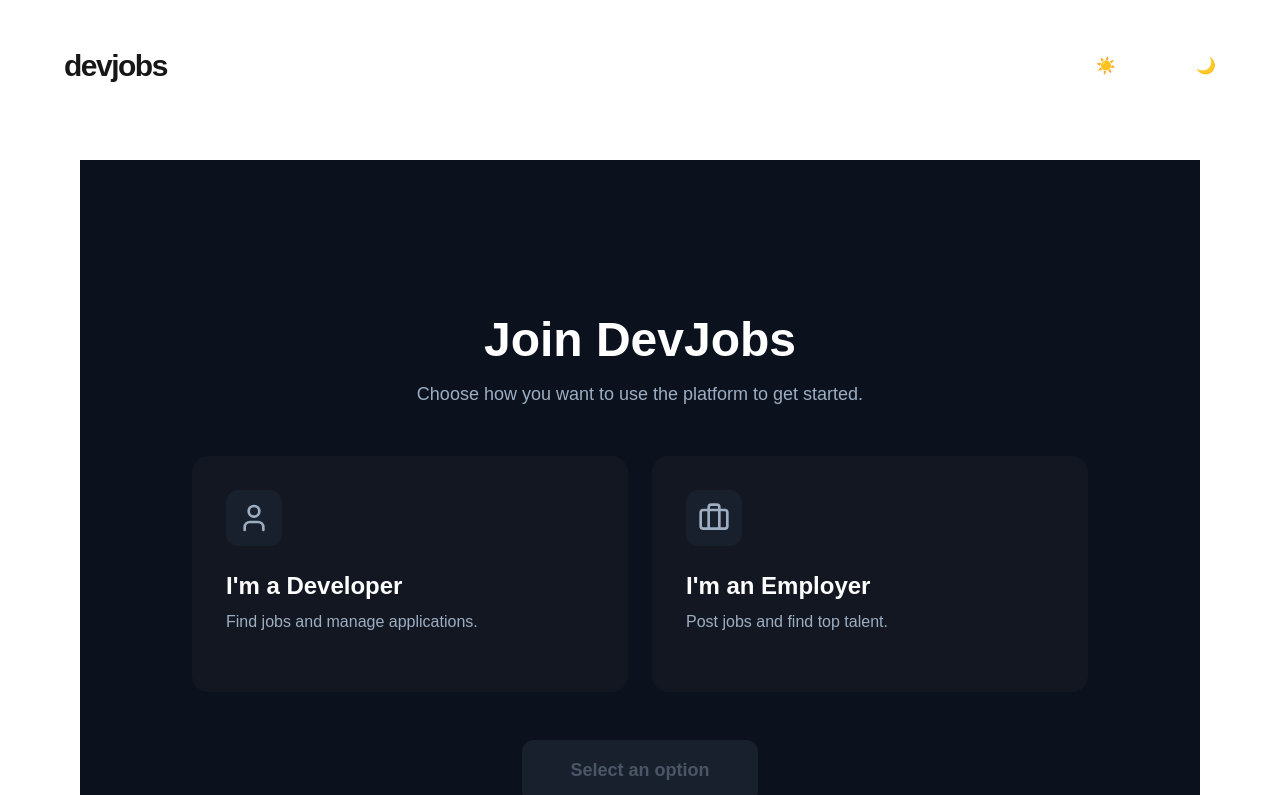
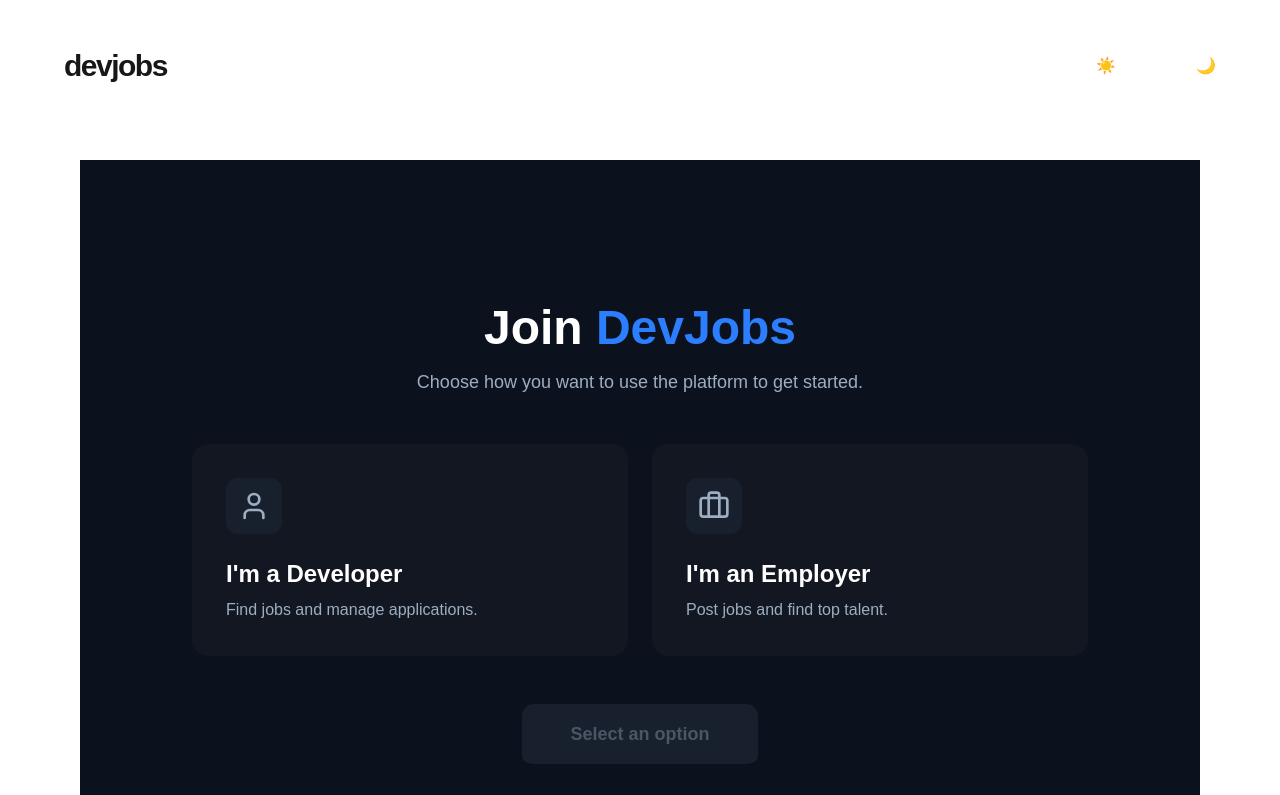
Before and after one commit to barguti/devjobs-next, a Next.js app: page /register in a window 1280 px wide. Shown: the top 795 px of the page. Built offline with nearby package versions, Linux system fonts and the light colour scheme.

Commit message:
emulación registro exitoso

```diff
--- a/src/app/register/page.tsx
+++ b/src/app/register/page.tsx
@@ -1,5 +1,5 @@
-"use client";
-import { useState } from "react";
+'use client';
+import { useState } from 'react';
 import {
     User,
     Briefcase,
@@ -8,87 +8,85 @@ import {
     Mail,
     Lock,
     Building2,
-} from "lucide-react";
-import Link from "next/link";
+    CheckCircle2
+} from 'lucide-react';
+import Link from 'next/link';
 
 export default function RegisterPage() {
-    const [role, setRole] = useState<"developer" | "employer" | null>(null);
-    const [step, setStep] = useState<1 | 2>(1); // Step 1: Selección, Step 2: Formulario
+    // 1. ESTADOS
+    const [role, setRole] = useState<'developer' | 'employer' | null>(null);
+    const [step, setStep] = useState<1 | 2>(1);
+    const [isLoading, setIsLoading] = useState(false);
+    const [isSuccess, setIsSuccess] = useState(false);
 
-    // Función para volver atrás
+    // 2. FUNCIONES
+    const handleSubmit = async (e: React.FormEvent) => {
+        e.preventDefault();
+        setIsLoading(true);
+
+        // Simulamos la espera de la base de datos (2 segundos de suspenso)
+        await new Promise(resolve => setTimeout(resolve, 2000));
+
+        setIsLoading(false);
+        setIsSuccess(true);
+    };
+
     const handleBack = () => {
         setStep(1);
+        setIsSuccess(false);
     };
 
     return (
-        <main className="min-h-screen bg-[#0B111D] flex items-center justify-center p-6 transition-all duration-500">
+        <main className="min-h-screen bg-[#0B111D] flex items-center justify-center p-6 selection:bg-blue-500/30">
             <div className="max-w-4xl w-full">
-                {step === 1 ? (
-                    /* --- VISTA 1: SELECCIÓN DE ROL --- */
+
+                {/* --- PASO 1: SELECCIÓN DE ROL --- */}
+                {step === 1 && (
                     <section className="animate-in fade-in slide-in-from-bottom-4 duration-700">
                         <header className="text-center mb-12">
                             <h1 className="text-white text-4xl md:text-5xl font-bold mb-4">
-                                Join{" "}
-                                <span className="text-brand-blue">DevJobs</span>
+                                Join <span className="text-blue-500">DevJobs</span>
                             </h1>
                             <p className="text-[#9DAEC2] text-lg">
-                                {
-                                    "Choose how you want to use the platform to get started."
-                                }
+                                {"Choose how you want to use the platform to get started."}
                             </p>
                         </header>
 
                         <div className="grid grid-cols-1 md:grid-cols-2 gap-6">
-                            {/* Tarjeta Developer */}
+                            {/* Card Developer */}
                             <div
-                                onClick={() => setRole("developer")}
+                                onClick={() => setRole('developer')}
                                 className={`group p-8 rounded-2xl border-2 cursor-pointer transition-all duration-300 ${
-                                    role === "developer"
-                                        ? "border-blue-500 bg-blue-500/10 shadow-[0_0_15px_rgba(59,130,246,0.2)]"
-                                        : "border-[#121721] bg-[#121721] hover:border-gray-700"
+                                    role === 'developer'
+                                    ? 'border-blue-500 bg-blue-500/5 shadow-[0_0_20px_rgba(59,130,246,0.1)]'
+                                    : 'border-[#121721] bg-[#121721] hover:border-gray-700'
                                 }`}
                             >
+                                <div className={`w-14 h-14 rounded-xl flex items-center justify-center mb-6 transition-colors ${
+                                    role === 'developer' ? 'bg-blue-500 text-white' : 'bg-[#19202D] text-[#9DAEC2]'
+                                }`}>
+                                    <User size={32} />
+                                </div>
+                                <h3 className="text-white text-2xl font-bold mb-2">{"I'm a Developer"}</h3>
+                                <p className="text-[#9DAEC2]">{"Find jobs and manage applications."}</p>
+                            </div>
+
+                            {/* Card Employer */}
                             <div
-                                    className={`w-14 h-14 rounded-xl flex items-center justify-center mb-6 transition-colors ${
-                                        role === "developer"
-                                            ? "bg-blue-500 text-white"
-                                            : "bg-[#19202D] text-[#9DAEC2]"
+                                onClick={() => setRole('employer')}
+                                className={`group p-8 rounded-2xl border-2 cursor-pointer transition-all duration-300 ${
+                                    role === 'employer'
+                                    ? 'border-blue-500 bg-blue-500/5 shadow-[0_0_20px_rgba(59,130,246,0.1)]'
+                                    : 'border-[#121721] bg-[#121721] hover:border-gray-700'
                                 }`}
                             >
-                                    <User size={32} />
-                                </div>
-                                <h3 className="text-white text-2xl font-bold mb-2">
-                                    {"I'm a Developer"}
-                                </h3>
-                                <p className="text-[#9DAEC2] mb-6">
-                                    {"Find jobs and manage applications."}
-                                </p>
-                            </div>
-
-                            {/* Tarjeta Employer */}
-                            <div
-                                onClick={() => setRole("employer")}
-                                className={`group p-8 rounded-2xl border-2 cursor-pointer transition-all duration-300 ${
-                                    role === "employer"
-                                        ? "border-blue-500 bg-blue-500/10 shadow-[0_0_15px_rgba(59,130,246,0.2)]"
-                                        : "border-[#121721] bg-[#121721] hover:border-gray-700"
-                                }`}
-                            >
-                                <div
-                                    className={`w-14 h-14 rounded-xl flex items-center justify-center mb-6 transition-colors ${
-                                        role === "employer"
-                                            ? "bg-blue-500 text-white"
-                                            : "bg-[#19202D] text-[#9DAEC2]"
-                                    }`}
-                                >
+                                <div className={`w-14 h-14 rounded-xl flex items-center justify-center mb-6 transition-colors ${
+                                    role === 'employer' ? 'bg-blue-500 text-white' : 'bg-[#19202D] text-[#9DAEC2]'
+                                }`}>
                                     <Briefcase size={32} />
                                 </div>
-                                <h3 className="text-white text-2xl font-bold mb-2">
-                                    {"I'm an Employer"}
-                                </h3>
-                                <p className="text-[#9DAEC2] mb-6">
-                                    {"Post jobs and find top talent."}
-                                </p>
+                                <h3 className="text-white text-2xl font-bold mb-2">{"I'm an Employer"}</h3>
+                                <p className="text-[#9DAEC2]">{"Post jobs and find top talent."}</p>
                             </div>
                         </div>
 
@@ -98,99 +96,101 @@ export default function RegisterPage() {
                                 disabled={!role}
                                 className={`px-12 py-4 rounded-xl font-bold text-lg transition-all duration-300 transform ${
                                     role
-                                        ? "bg-cyan-700 text-white shadow-[0_0_20px_rgba(59,130,246,0.4)] hover:scale-105 border-b-4 border-blue-700"
-                                        : "bg-[#19202D] text-gray-600 cursor-not-allowed border-b-4 border-[#0B111D]"
+                                    ? 'bg-cyan-700 text-white shadow-[0_10px_20px_rgba(59,130,246,0.3)] hover:scale-105 active:scale-95 border-b-4 border-blue-700'
+                                    : 'bg-[#19202D] text-gray-600 cursor-not-allowed border-b-4 border-[#0B111D]'
                                 }`}
                             >
-                                {role
-                                    ? `Continue as ${role}`
-                                    : "Select an option"}
+                                {role ? `Continue as ${role === 'developer' ? 'Dev' : 'Company'}` : "Select an option"}
                             </button>
+                            <p className="mt-6 text-[#9DAEC2]">
+                                {"Already have an account?"} <Link href="/login" className="text-blue-500 hover:underline ml-1">{"Log in"}</Link>
+                            </p>
                         </div>
                     </section>
-                ) : (
-                    /* --- VISTA 2: EL FORMULARIO --- */
-                    <section className="max-w-md mx-auto animate-in fade-in zoom-in-95 duration-500">
+                )}
+
+                {/* --- PASO 2: FORMULARIO O ÉXITO --- */}
+                {step === 2 && (
+                    <div className="max-w-md mx-auto">
+                        {!isSuccess ? (
+                            <section className="animate-in fade-in zoom-in-95 duration-500">
                                 <button
                                     onClick={handleBack}
                                     className="flex items-center gap-2 text-[#9DAEC2] hover:text-white mb-8 transition-colors group"
                                 >
-                            <ChevronLeft
-                                size={20}
-                                className="group-hover:-translate-x-1 transition-transform"
-                            />
+                                    <ChevronLeft size={20} className="group-hover:-translate-x-1 transition-transform" />
                                     {"Go back"}
                                 </button>
 
                                 <h2 className="text-3xl font-bold text-white mb-2">
-                            {role === "developer"
-                                ? "Dev Account"
-                                : "Company Account"}
+                                    {role === 'developer' ? "Dev Account" : "Company Account"}
                                 </h2>
-                        <p className="text-[#9DAEC2] mb-8">
-                            {"Fill in the details to create your profile."}
-                        </p>
+                                <p className="text-[#9DAEC2] mb-8">{"Please fill in your details."}</p>
 
-                        <form className="space-y-5">
-                            {role === "employer" && (
+                                <form onSubmit={handleSubmit} className="space-y-5">
+                                    {role === 'employer' && (
                                         <div className="space-y-2">
-                                    <label className="text-sm font-bold text-white ml-1">
-                                        Company Name
-                                    </label>
+                                            <label className="text-sm font-bold text-white ml-1">Company Name</label>
                                             <div className="relative">
-                                        <Building2
-                                            className="absolute left-4 top-1/2 -translate-y-1/2 text-gray-500"
-                                            size={20}
-                                        />
-                                        <input
-                                            type="text"
-                                            className="w-full bg-[#121721] border border-[#2D333F] p-4 pl-12 rounded-xl text-white outline-none focus:border-blue-500 transition-all"
-                                            placeholder="Acme Inc."
-                                        />
+                                                <Building2 className="absolute left-4 top-1/2 -translate-y-1/2 text-gray-500" size={20} />
+                                                <input required type="text" className="w-full bg-[#121721] border border-[#2D333F] p-4 pl-12 rounded-xl text-white outline-none focus:border-blue-500 transition-all" placeholder="Acme Corp" />
                                             </div>
                                         </div>
                                     )}
-
                                     <div className="space-y-2">
-                                <label className="text-sm font-bold text-white ml-1">
-                                    Email
-                                </label>
+                                        <label className="text-sm font-bold text-white ml-1">Email Address</label>
                                         <div className="relative">
-                                    <Mail
-                                        className="absolute left-4 top-1/2 -translate-y-1/2 text-gray-500"
-                                        size={20}
-                                    />
-                                    <input
-                                        type="email"
-                                        className="w-full bg-[#121721] border border-[#2D333F] p-4 pl-12 rounded-xl text-white outline-none focus:border-blue-500 transition-all"
-                                        placeholder="dev@example.com"
-                                    />
+                                            <Mail className="absolute left-4 top-1/2 -translate-y-1/2 text-gray-500" size={20} />
+                                            <input required type="email" className="w-full bg-[#121721] border border-[#2D333F] p-4 pl-12 rounded-xl text-white outline-none focus:border-blue-500 transition-all" placeholder="name@domain.com" />
+                                        </div>
+                                    </div>
+                                    <div className="space-y-2">
+                                        <label className="text-sm font-bold text-white ml-1">Password</label>
+                                        <div className="relative">
+                                            <Lock className="absolute left-4 top-1/2 -translate-y-1/2 text-gray-500" size={20} />
+                                            <input required type="password" className="w-full bg-[#121721] border border-[#2D333F] p-4 pl-12 rounded-xl text-white outline-none focus:border-blue-500 transition-all" placeholder="••••••••" />
                                         </div>
                                     </div>
 
-                            <div className="space-y-2">
-                                <label className="text-sm font-bold text-white ml-1">
-                                    Password
-                                </label>
-                                <div className="relative">
-                                    <Lock
-                                        className="absolute left-4 top-1/2 -translate-y-1/2 text-gray-500"
-                                        size={20}
-                                    />
-                                    <input
-                                        type="password"
-                                        className="w-full bg-[#121721] border border-[#2D333F] p-4 pl-12 rounded-xl text-white outline-none focus:border-blue-500 transition-all"
-                                        placeholder="••••••••"
-                                    />
-                                </div>
-                            </div>
-
-                            <button className="w-full bg-blue-500 text-white font-bold py-4 rounded-xl mt-4 shadow-lg shadow-blue-500/20 hover:bg-blue-400 transition-all">
-                                {"Sign Up"}
+                                    <button
+                                        type="submit"
+                                        disabled={isLoading}
+                                        className="w-full bg-blue-500 text-white font-bold py-4 rounded-xl mt-4 shadow-lg shadow-blue-500/20 hover:bg-blue-400 transition-all disabled:opacity-50 disabled:cursor-not-allowed flex items-center justify-center gap-3"
+                                    >
+                                        {isLoading ? (
+                                            <>
+                                                <div className="w-5 h-5 border-2 border-white/30 border-t-white rounded-full animate-spin" />
+                                                {"Creating account..."}
+                                            </>
+                                        ) : (
+                                            "Sign Up"
+                                        )}
                                     </button>
                                 </form>
                             </section>
+                        ) : (
+                            /* --- VISTA DE ÉXITO --- */
+                            <section className="text-center animate-in fade-in zoom-in-95 duration-500">
+                                <div className="w-20 h-20 bg-green-500/10 text-green-500 rounded-full flex items-center justify-center mx-auto mb-6">
+                                    <CheckCircle2 size={48} />
+                                </div>
+                                <h2 className="text-3xl font-bold text-white mb-4">{"¡Welcome aboard!"}</h2>
+                                <p className="text-[#9DAEC2] mb-8">
+                                    {role === 'developer'
+                                        ? "Your dev profile is ready. Let's find some cool projects!"
+                                        : "Your company is now part of DevJobs. Start posting today!"}
+                                </p>
+                                <Link
+                                    href="/"
+                                    className="inline-block bg-blue-500 text-white font-bold px-10 py-4 rounded-xl hover:bg-blue-400 transition-all shadow-xl shadow-blue-500/20 active:scale-95"
+                                >
+                                    {"Go to Dashboard"}
+                                </Link>
+                            </section>
                         )}
+                    </div>
+                )}
+
             </div>
         </main>
     );
```
Lines whose indentation alone changed are shown as unchanged.
